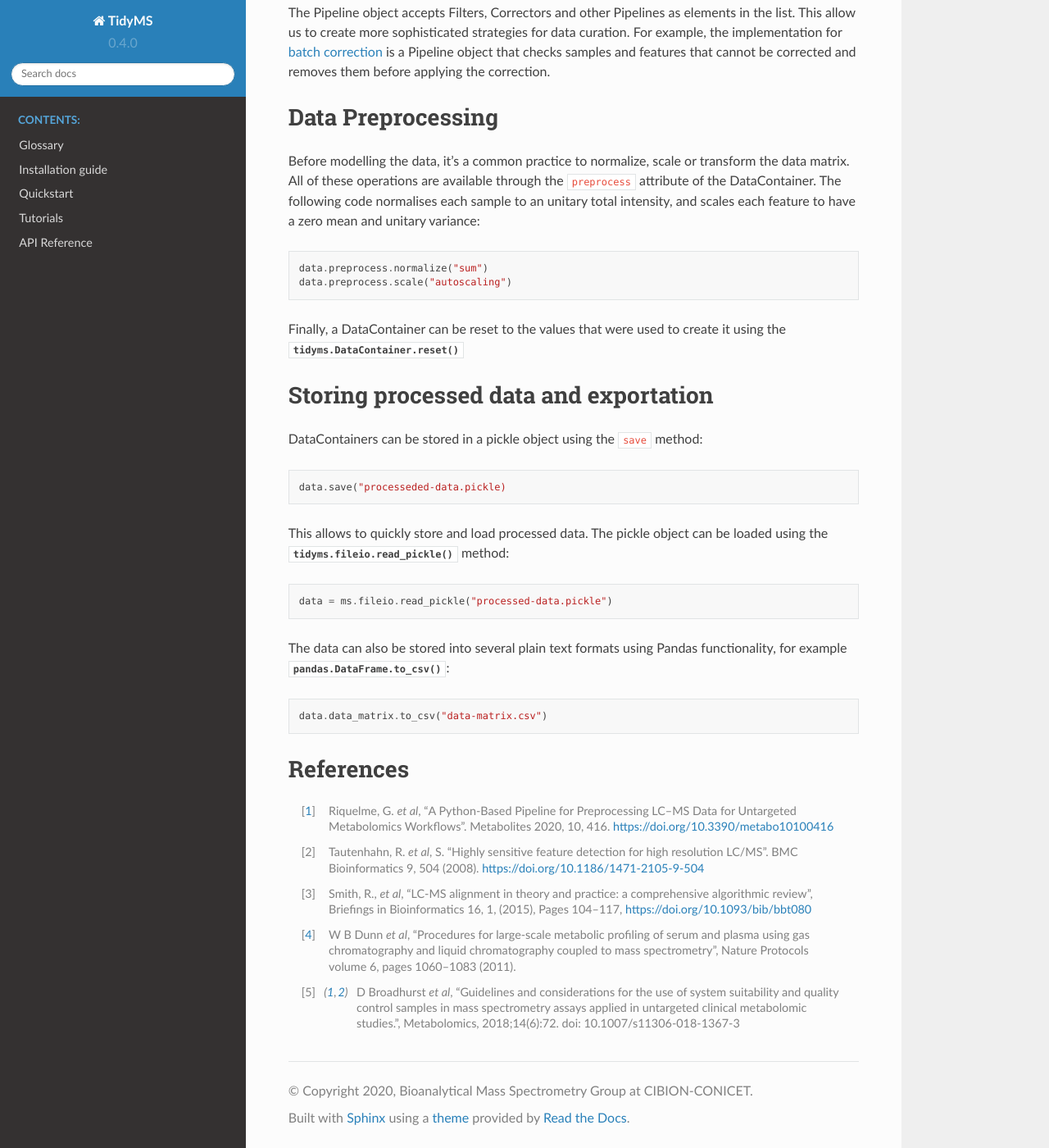
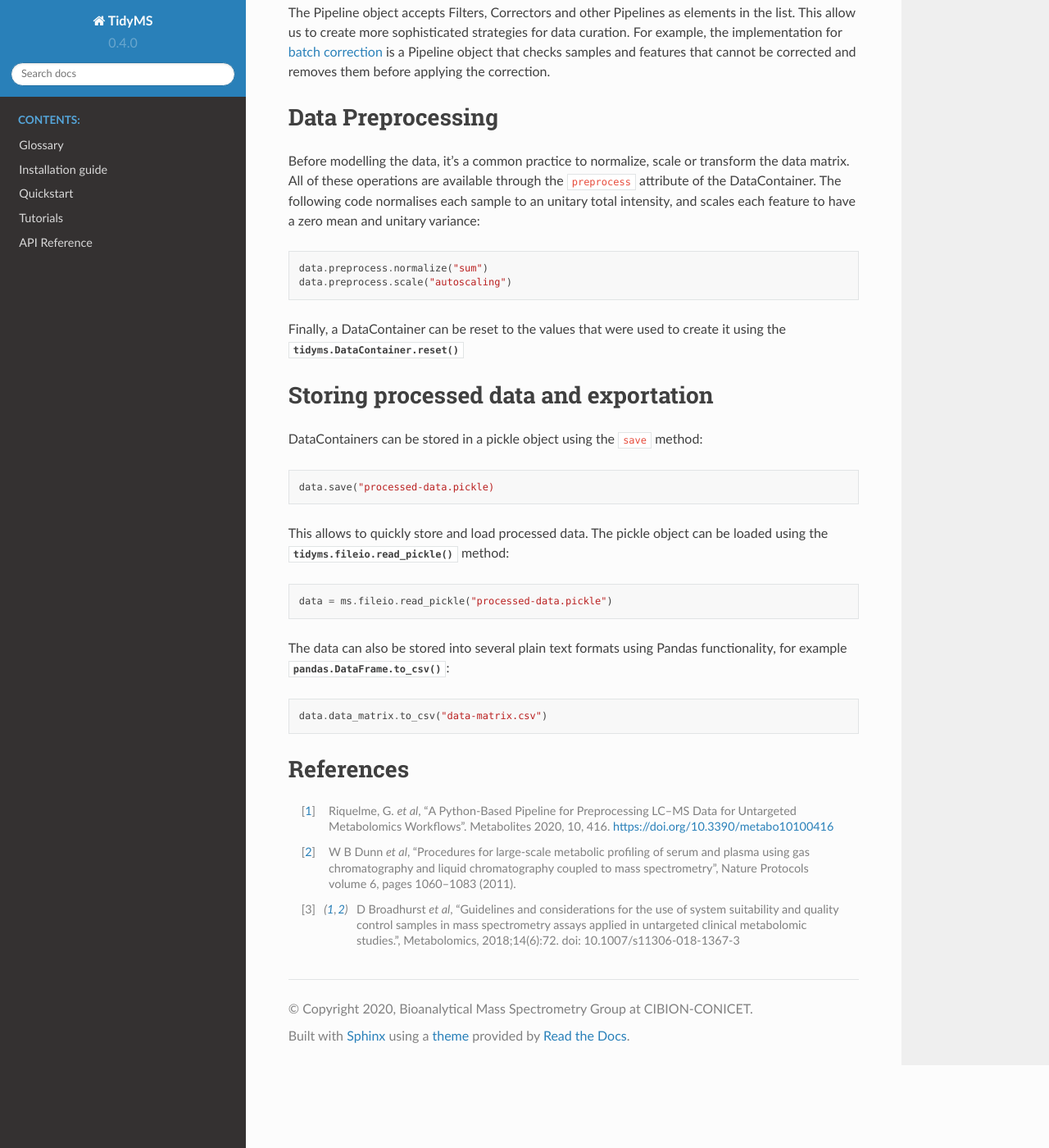
Before and after one commit to griquelme/tidyms, a Sphinx documentation site: the page built from docs/data-curation.rst, in a window 1280 px wide and 1400 px high, scrolled down 4257 px. Shown: the whole window at 82% size. Built offline with Sphinx 7.4.7 and the Read the Docs theme 2.0.0, drawn with Linux system fonts in a browser that asks for light colours; the version number is read from the project's files by our own code.

Commit message:
small fixes.

```diff
--- a/docs/data-curation.rst
+++ b/docs/data-curation.rst
@@ -78,7 +78,7 @@
     variation of each feature.
 *   :meth:`~tidyms.container.MetricMethods.detection_rate` computes the
     coefficient of variation of each feature.
-*   :meth:`~tidyms.container.MetricMethods.dratio` computes the D-ratio [5]_ of
+*   :meth:`~tidyms.container.MetricMethods.dratio` computes the D-ratio [3]_ of
     each feature.
 *   :meth:`~tidyms.container.MetricMethods.pca` builds a PCA model from the
     data matrix.
@@ -149,7 +149,7 @@
 In order to increase confidence in the results obtained during data analysis,
 it's necessary to correct the bias in the data due to sample
 preparation and also remove any features that cannot be measured in an
-analytically robust way [4]_, [5]_. We call this process :term:`data curation`.
+analytically robust way [2]_, [3]_. We call this process :term:`data curation`.
 In TidyMS, the data curation is applied using :term:`filtration` and
 :term:`correction` steps to obtain a robust data matrix. Before applying data
 curation, it's recommended to define a :term:`mapping` as described before. Once
@@ -211,7 +211,7 @@
 
 .. code-block:: python
 
-    data.save("processeded-data.pickle)
+    data.save("processed-data.pickle)
 
 
 This allows to quickly store and load processed data. The pickle object can
@@ -234,17 +234,11 @@
 ..  [1] Riquelme, G. *et al*, "A Python-Based Pipeline for Preprocessing LC–MS
     Data for Untargeted Metabolomics Workflows". Metabolites 2020, 10, 416.
     https://doi.org/10.3390/metabo10100416
-..  [2] Tautenhahn, R. *et al*, S. "Highly sensitive feature detection for high
-    resolution LC/MS". BMC Bioinformatics 9, 504 (2008).
-    https://doi.org/10.1186/1471-2105-9-504
-..  [3] Smith, R., *et al*, "LC-MS alignment in theory and practice: a
-    comprehensive algorithmic review", Briefings in Bioinformatics
-    16, 1, (2015), Pages 104–117, https://doi.org/10.1093/bib/bbt080
-..  [4] W B Dunn *et al*, "Procedures for large-scale metabolic profiling of
+..  [2] W B Dunn *et al*, "Procedures for large-scale metabolic profiling of
     serum and plasma using gas chromatography and liquid chromatography
     coupled to mass spectrometry", Nature Protocols volume 6, pages
     1060–1083 (2011).
-..  [5] D Broadhurst *et al*, "Guidelines and considerations for the use of
+..  [3] D Broadhurst *et al*, "Guidelines and considerations for the use of
     system suitability and quality control samples in mass spectrometry assays
     applied in untargeted clinical metabolomic studies.", Metabolomics,
     2018;14(6):72. doi: 10.1007/s11306-018-1367-3
```
